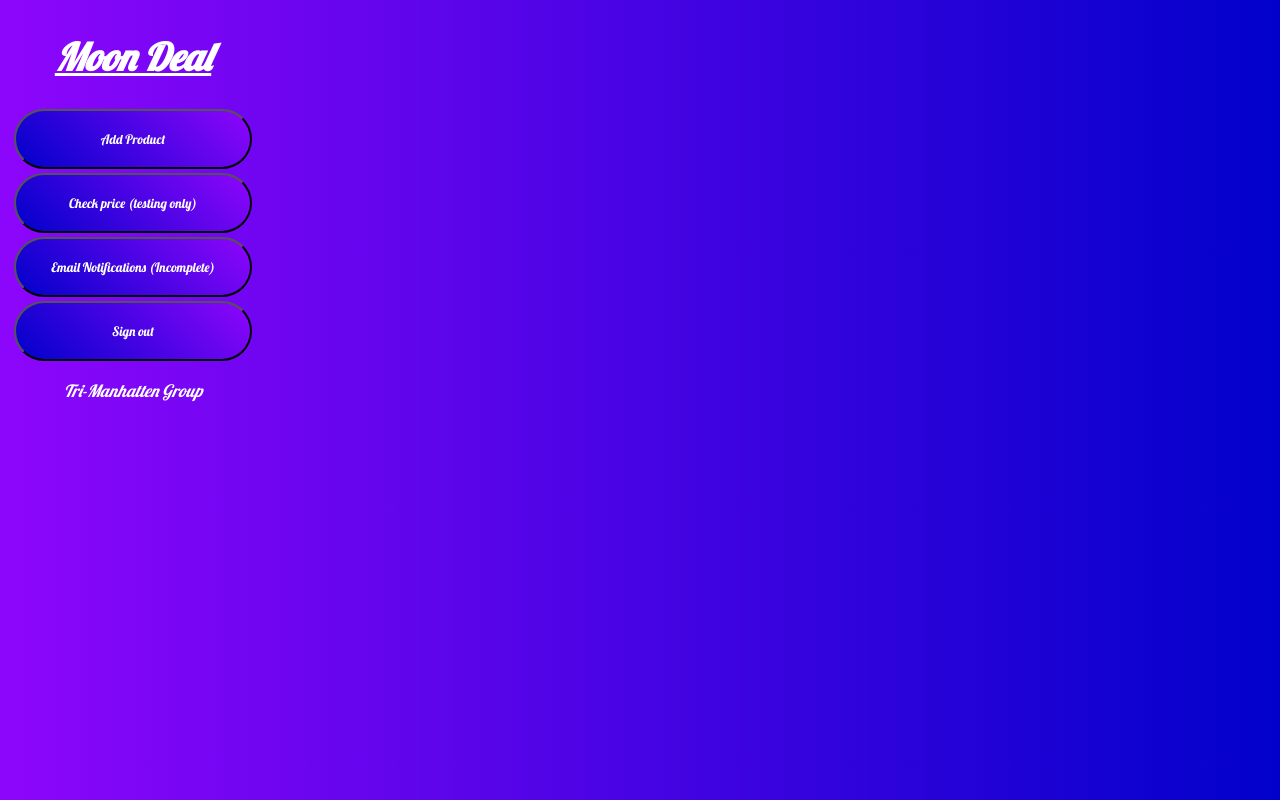
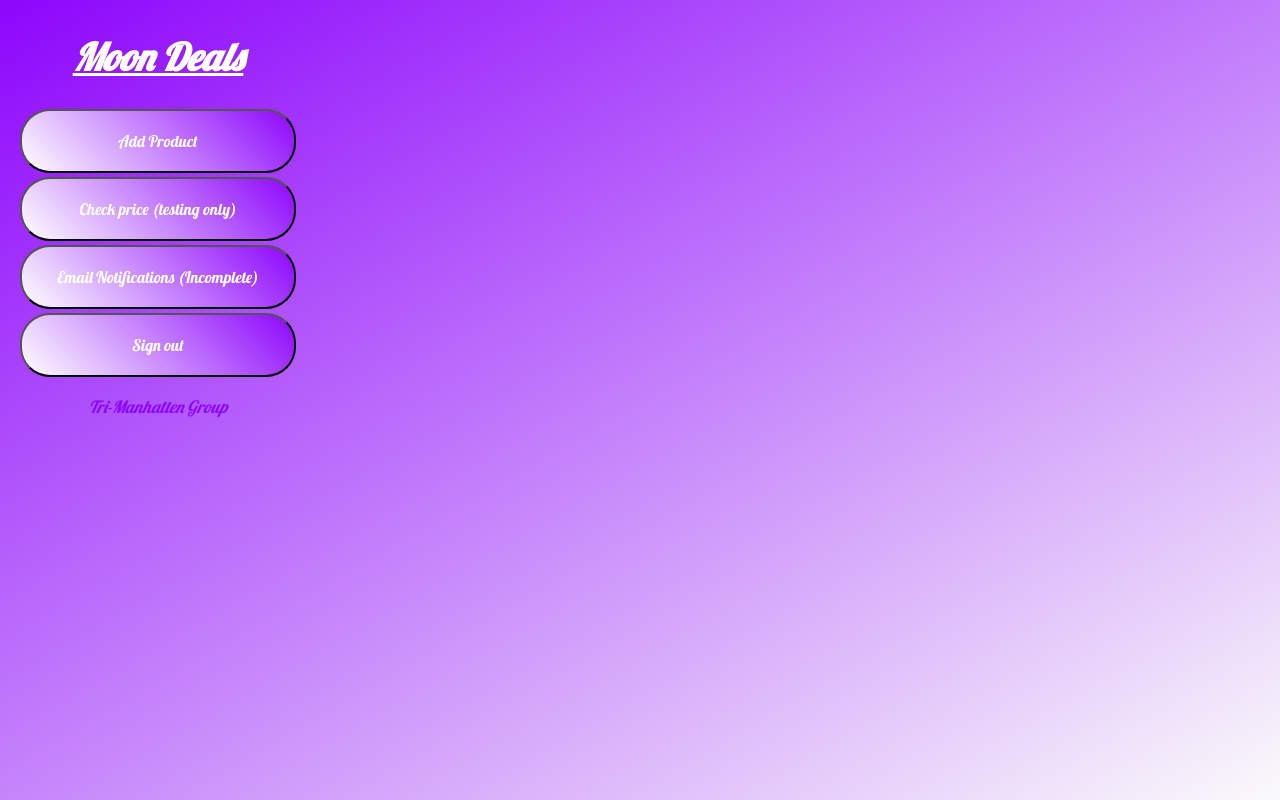
Before and after one commit to elyskrie21/Cpre186-Extension, a browser extension: page background.html in a window 1280 px wide. Drawn offline with Linux system fonts and the light colour scheme; sample sign-in values are in the browser's storage.

Commit message:
Adjusted colors

```diff
--- a/background.html
+++ b/background.html
@@ -32,7 +32,7 @@
     <div class="container">
 
         <div class="header">
-            <h1><i>Moon Deal</i></h1>
+            <h1><i>Moon Deals</i></h1>
         </div>
 
         <div class="buttons">
--- a/style/popup.css
+++ b/style/popup.css
@@ -4,10 +4,10 @@ Blue and Pink
 Todo: Create CSS styling
  */
 body {
-    background-image: linear-gradient(to right, #8d06fc 0%, #0101ca 100%);
+    background-image: linear-gradient(150deg, #8d06fc 0%, #fafafa 100%);
     font-family: 'Lobster', cursive;
-    width: 250;
-    height: 250;
+    width: 300;
+    height: 200;
 }
 .container {
     display: flex;
@@ -28,15 +28,15 @@ body {
 .button {
     font-family: 'Lobster', cursive;
     padding: 20px 35px;
-    font-size: 13px;
+    font-size: 16px;
     position: relative;
     margin: 2px;
-    background-image: linear-gradient(225deg, #8d06fc 0%, #0101ca 100%);
+    background-image: linear-gradient(225deg, #8d06fc 0%, #ffffff 100%);
 
     overflow: hidden;
     border-radius: 30px;
     color: white;
-    box-shadow: 0 0 0 0 rgba(143, 64, 248, 0.5), 0 0 0 0 rgba(39, 200, 255, 0.5);
+    box-shadow: 0 0 0 0 rgba(143, 64, 248, 0.5), 0 0 0 0 rgba(253, 253, 253, 0.5);
     transition: transform 0.3s ease, box-shadow 0.3s ease;
 }
 .button::after {
@@ -51,15 +51,13 @@ body {
 }
 .button:hover {
     transform: translate(0, -3px);
-    box-shadow: 10px -10px 25px 0 rgba(143, 64, 248, 0.5), -10px 10px 25px 0 rgba(39, 200, 255, 0.5);
+    box-shadow: 10px -10px 25px 0 rgba(143, 64, 248, 0.5), -10px 10px 25px 0 rgba(253, 253, 253, 0.5);
 }
 .btn-1:hover::after{
     transform: rotate(150deg);
 }
-
-
 .footer {
-    color: white;
+    color: #8d06fc;
     font-size: 17px;
     font-style: italic;
 }
```
Also changed, not shown: pages/signin.html (+1 -1 lines).
